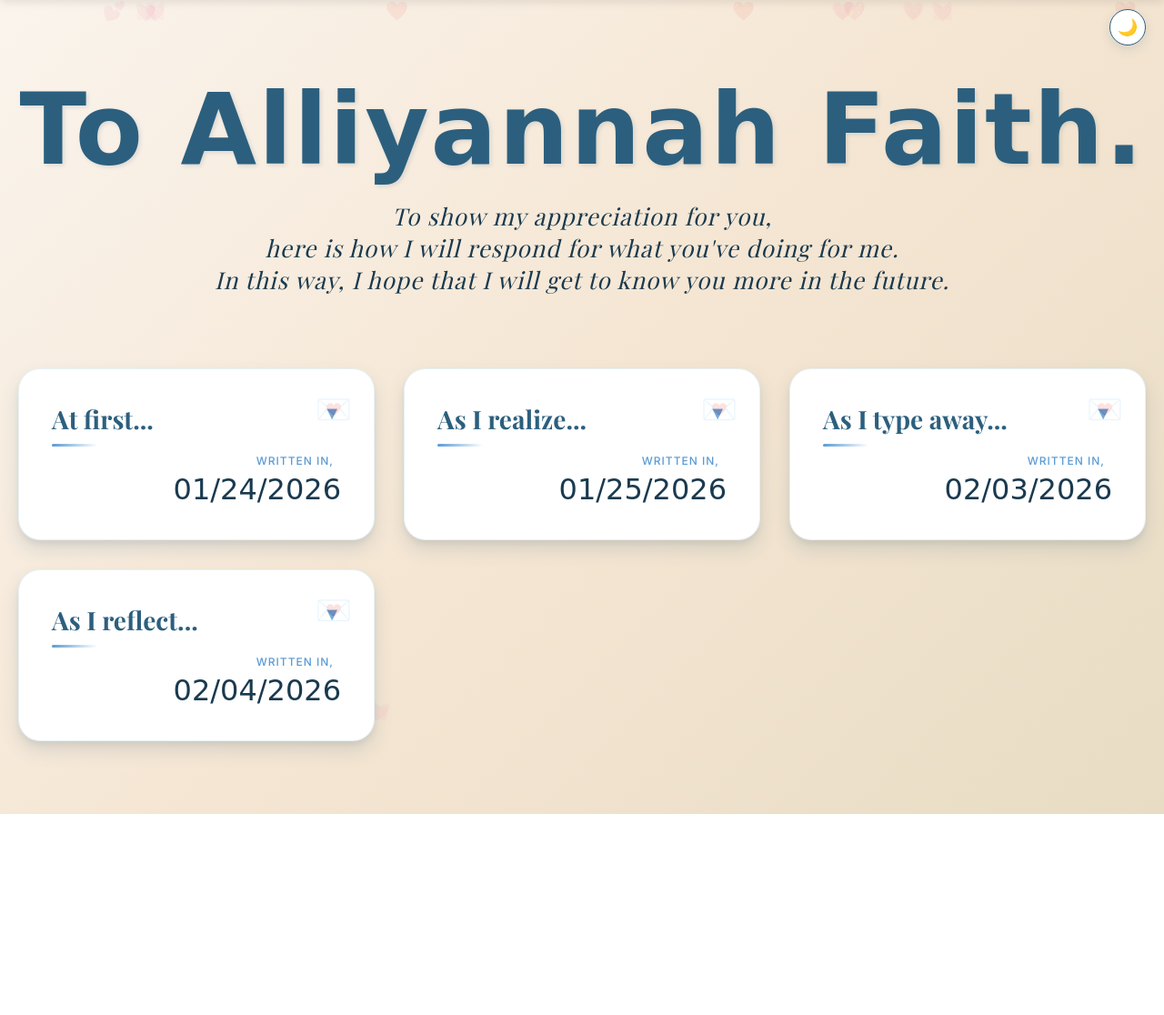
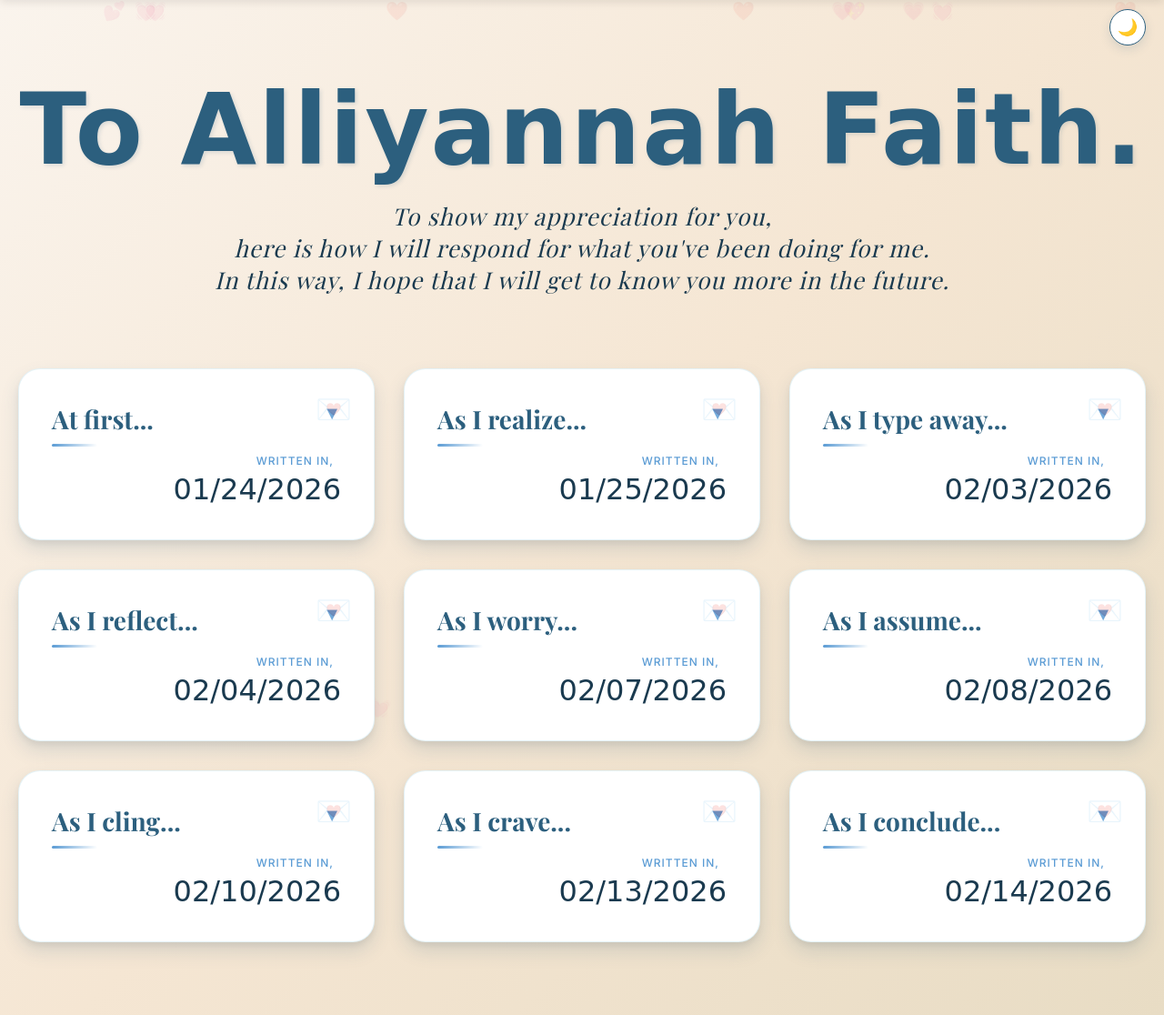
Before and after one commit to mowtiie/Alliyannah-Letter, a plain HTML site: page index.html in a window 1280 px wide. Shown: the whole page at 91% size. Before the commit the page ends 895 px from the top, so only its background shows below. Drawn offline with nearby package versions, Linux system fonts and the light colour scheme; a web font is replaced by a local one.

Commit message:
Polished cards and page

```diff
--- a/cards.json
+++ b/cards.json
@@ -18,5 +18,30 @@
         "title": "As I reflect...",
         "message": "Ali, I'm writing this while currently in the school's library during my long vacant hours. I've noticed that your presence and energy has been helpful to me, it may be days where we casually talk or those days where one of us are down or may even be both of us. I wanted to say that your character is the best thing about you and for me genuinely, hopefully it does not change. As I am casually reading through a programming book I randomly picked date a sheld, Ali, as I said before and I'll never get tired of saying it. Thank you, for being your true self.",
         "date": "02/04/2026"
+    },
+    {
+        "title": "As I worry...",
+        "message": "Ali, I'm writing this as I try to calm myself after the events earlier and prepare to go to sleep. I realized that talking to you in this moment keeps me sane. For the past few days, you've been my charger for my draining battery after each tiring day, po, and to be honest, I'm not complaining. You've become a part of my day, a chunk of my time, and a monopolizer of my attention. I've been worrying about you lately, especially those times when you take hours to reply. I know it's bad to overthink, but sometimes it happens. I know you tell me that you're okay regarding your health, but you also can't blame me for worrying because I care about you po, Ali. But at the end of the day, thank you, Ali, for being just you and being there po.",
+        "date": "02/07/2026"
+    },
+    {
+        "title": "As I assume...",
+        "message": "Ali, I'm writing this as I'm making our computer laboratory activity for my underwhelming subject po. Lately, I've been thinking about something. Are you like this to others, or is it to me only? I know it's bad to assume this, but it's been popping up in my mind as of late. Sometimes you give, like, second-meaning hints, like the lyrics you sent today or those words that you said that you're worried that you've ruined my mood, but to be honest, it's cute that you reacted that way. Don't call me out, though, heh. Ali, I want you to know po that you've never ruined my mood, but instead, you lift it up. Every time I talk to you, I just get a vibe that I can be myself, who I am, what I want to convey, and such. Thank you so much po for being there for me when my mood goes down, chaotic, or not normal. Ali, thank you for being who you are when I talk to you.",
+        "date": "02/08/2026"
+    },
+    {
+        "title": "As I cling...",
+        "message": "Ali, I'm writing this po before sleeping. I've noticed something about myself lately. I noticed that sometimes I look for you, your presence, and your existence, and I don't know why. To be honest, I never really understand what I feel sometimes, and this time is no different. Why am I like this when it comes to you? Why am I doing things for you when I can say no? Why am I writing this right now when I hate writing? Earlier, when you said you missed me, I realized, and something popped up in my mind, that I've been longing for you and been missing you when you're away because you're in the hospital. That feeling, I came to realize, and I understood something is up with me when it comes to you, Ali. But right now, I want to confirm if what I'm feeling is what I'm thinking, but nonetheless, Ali. I missed you, and thank you because I haven't felt like this in a long time.",
+        "date": "02/10/2026"
+    },
+    {
+        "title": "As I crave...",
+        "message": "Ali, I've come to realize that my thoughts were correct; this day has been more proof and a justification for what those thoughts were. I am missing your presence a lot more, checking my Discord dms if you have messages that did not notify me or just staring at our chats randomly in my spare time where we don't talk. Honestly, I couldn't really pinpoint where it started, this feeling, this longing. I guess it just happened naturally, as if to catch me off guard, and you especially caught me off guard sometimes, and I don't know why, but nonetheless, I'm not complaining even though I should be. Ali, for now, my thoughts and what I feel are that I want to know more about you than I do at the moment, and hopefully in the future, I get to know and see it. Thank you for being that Ali and that person who looks at me for who I am.",
+        "date": "02/13/2026"
+    },
+    {
+        "title": "As I conclude...",
+        "message": "Alliyannah Faith, I'm writing this as I process and have read what you said over ten times in a row now, and to be honest with you, I don't know where or what to start. To start things off, I'm happy that you felt that way, I'm happy that you see me that way, and I'm happy that you said that to me. To be honest, I walked around the area five times just to gather my thoughts on what you said. Am I dreaming? Is this real right now? Actually?! And after I went back, I was still trying to gather my thoughts, my mind, and my feelings and emotions. Ali, I'm genuinely grateful that I am a help to you. I don't know what you saw in me, honestly, but you can put me in my place if you ever disagree. Actually, when you said someone asked you out on a date, it bugged me, like it was very off-putting for me, but I tried to brush it off because I felt that I was not in the position to do so. I guess someone was getting a bit territorial, but I don't know if you felt it. Thank you po so much, Ali. For being who you are and being honest with me as always, thank you for being you, and hopefully in the future we both keep doing our own things, but at the same time, keep each other special, worth it, and involved. As I conclude this, I will now share what I feel, what I know, and what I think. One thing that is true, Ali. The person that I like liked me too.",
+        "date": "02/14/2026"
     }
 ]
--- a/index.html
+++ b/index.html
@@ -18,7 +18,7 @@
     </button>
     <header>
         <h1>To Alliyannah Faith.</h1>
-        <p class="subtitle">To show my appreciation for you, <br>here is how I will respond for what you've doing for me. <br> In this way, I hope that I will get to know you more in the future.</p>
+        <p class="subtitle">To show my appreciation for you, <br>here is how I will respond for what you've been doing for me. <br> In this way, I hope that I will get to know you more in the future.</p>
     </header>
     <div class="container">
         <div class="cards-grid" id="cardsGrid">
```
